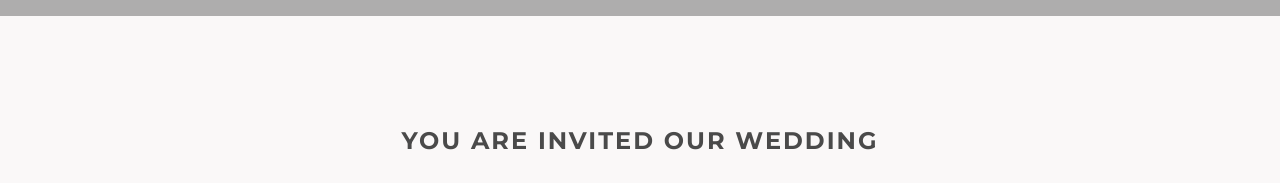
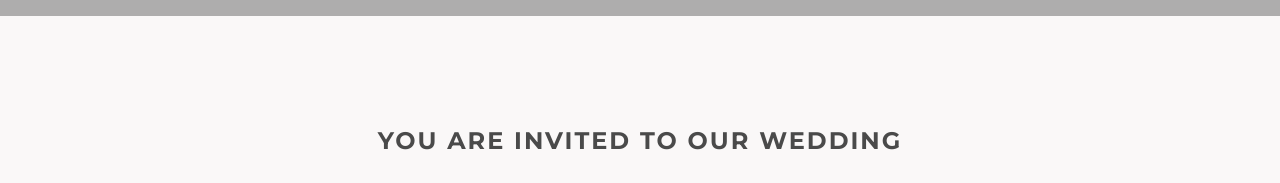
Before and after one commit to VikasShivakumar/VikasAndShubha, a plain HTML site: page index.html in a window 1280 px wide. Shown: the part 2180-2363 px from the top of the page. Drawn offline with Linux system fonts and the light colour scheme; some packages are replaced by stand-ins of ours; a web font is replaced by a local one.

Commit message:
Update index.html

```diff
--- a/index.html
+++ b/index.html
@@ -251,7 +251,7 @@
             	<div class="container">
                 	<div class="row">
                     	<div class="col-md-offset-1 col-md-10 text-center">
-	                        <h2 class="h4 animation fadeInUp">YOU ARE INVITED OUR WEDDING</h2>
+	                        <h2 class="h4 animation fadeInUp">YOU ARE INVITED TO OUR WEDDING</h2>
                             <p class="intro-text animation fadeInUp">We have heard gazillion times that marriages are made in heaven and celebrated on earth. Finally we have realized it! We request the pleasure of your company to make our celebration more special.                            </p>
                         </div>
                     </div>
```
